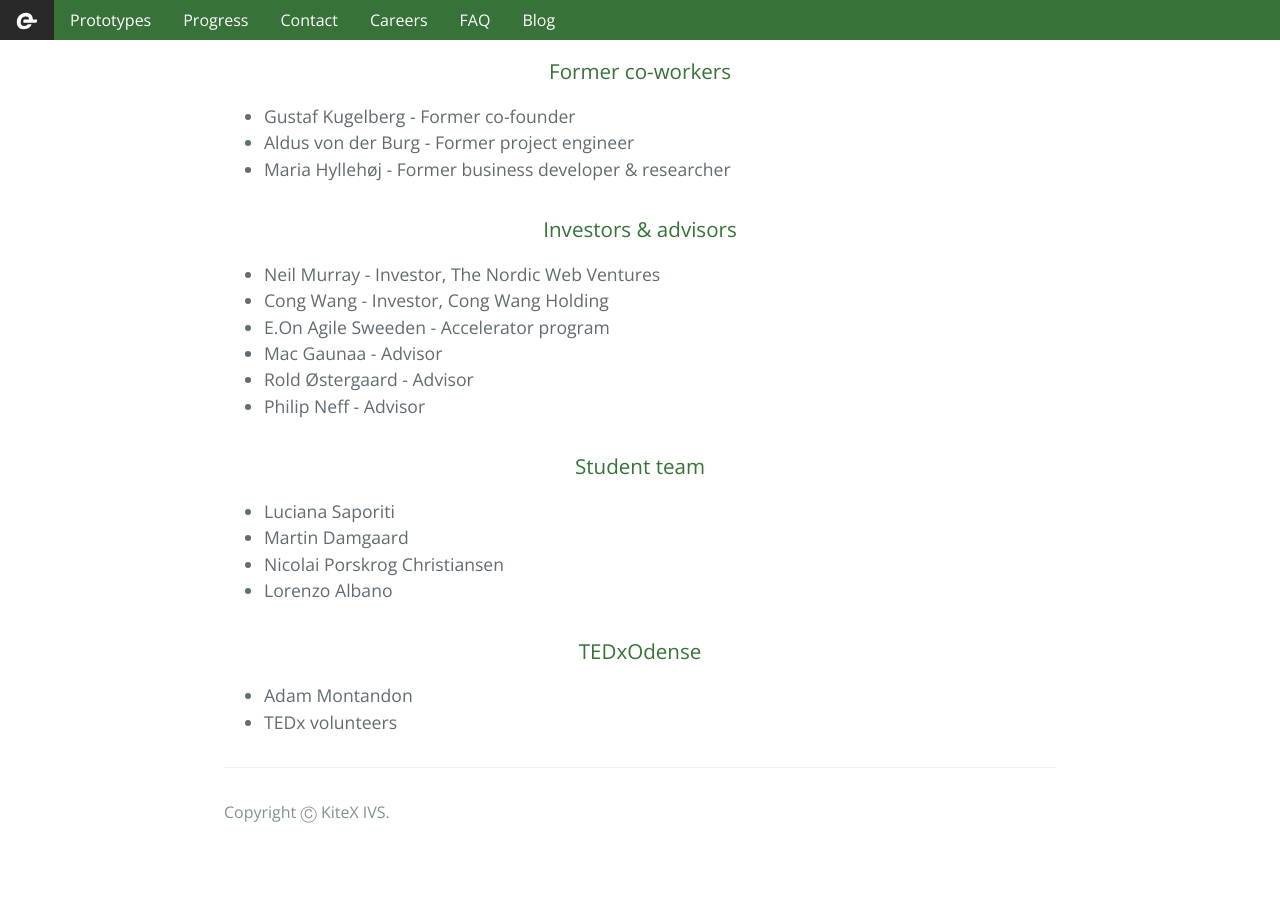
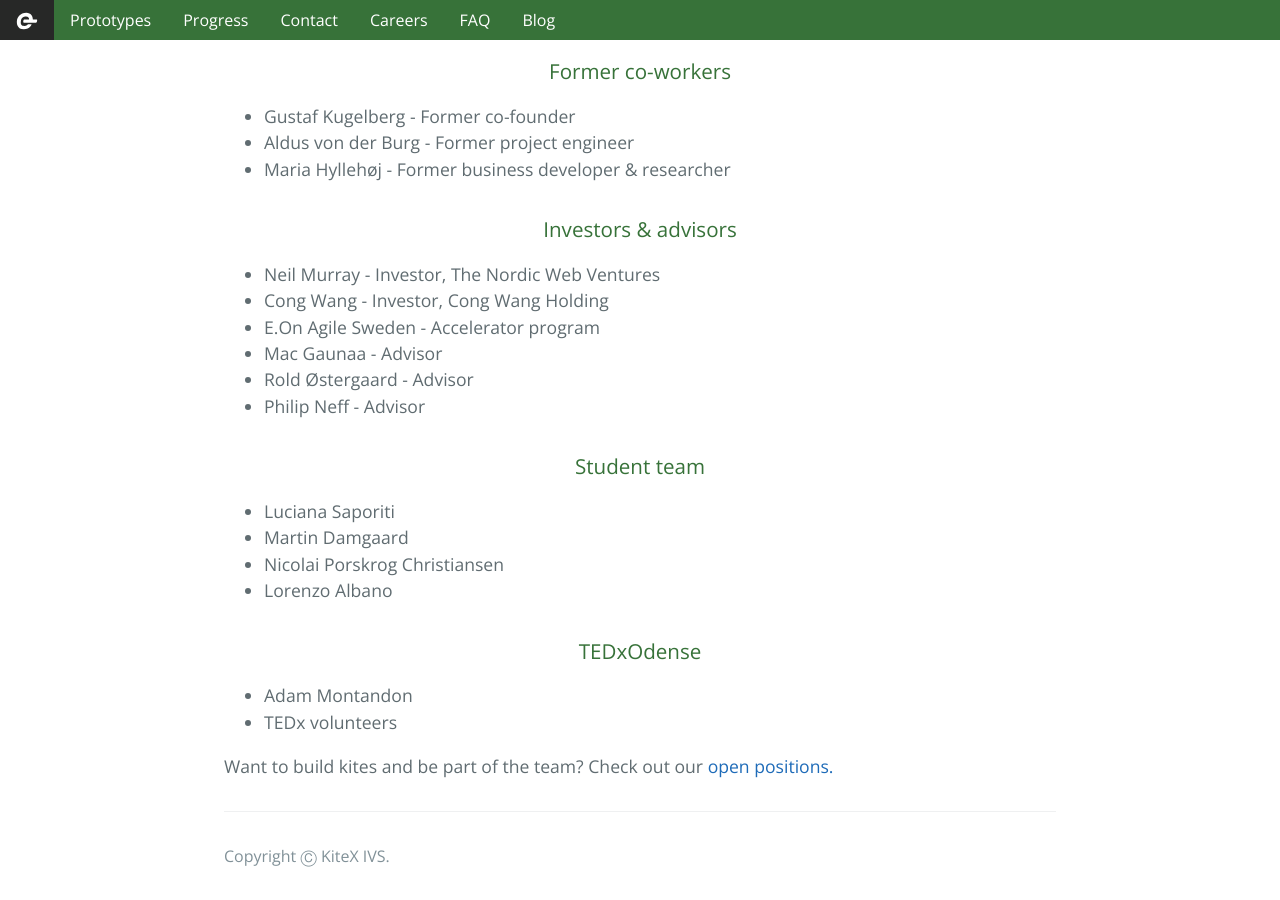
Before and after one commit to kitextech/kitextech.github.io, a Jekyll site: the page built from _posts/2018-05-23-KiteX-TEDx-Odense-2018-thank-you.md, in a window 1280 px wide and 900 px high, scrolled down 1090 px. Built offline with Jekyll 4.4.1, drawn with Linux system fonts in a browser that asks for light colours; before the commit the page ends 1946 px from its top, so only the background shows below that.

Commit message:
link to the hub

```diff
--- a/_posts/2018-05-23-KiteX-TEDx-Odense-2018-thank-you.md
+++ b/_posts/2018-05-23-KiteX-TEDx-Odense-2018-thank-you.md
@@ -20,7 +20,7 @@
 ### Investors & advisors
 * Neil Murray - Investor, The Nordic Web Ventures
 * Cong Wang - Investor, Cong Wang Holding
-* E.On Agile Sweeden - Accelerator program
+* E.On Agile Sweden - Accelerator program
 * Mac Gaunaa - Advisor
 * Rold Østergaard - Advisor
 * Philip Neff - Advisor
@@ -34,3 +34,5 @@
 ### TEDxOdense
 * Adam Montandon
 * TEDx volunteers
+
+Want to build kites and be part of the team? Check out our [open positions.](https://thehub.dk/jobs/company/kitex)
```
